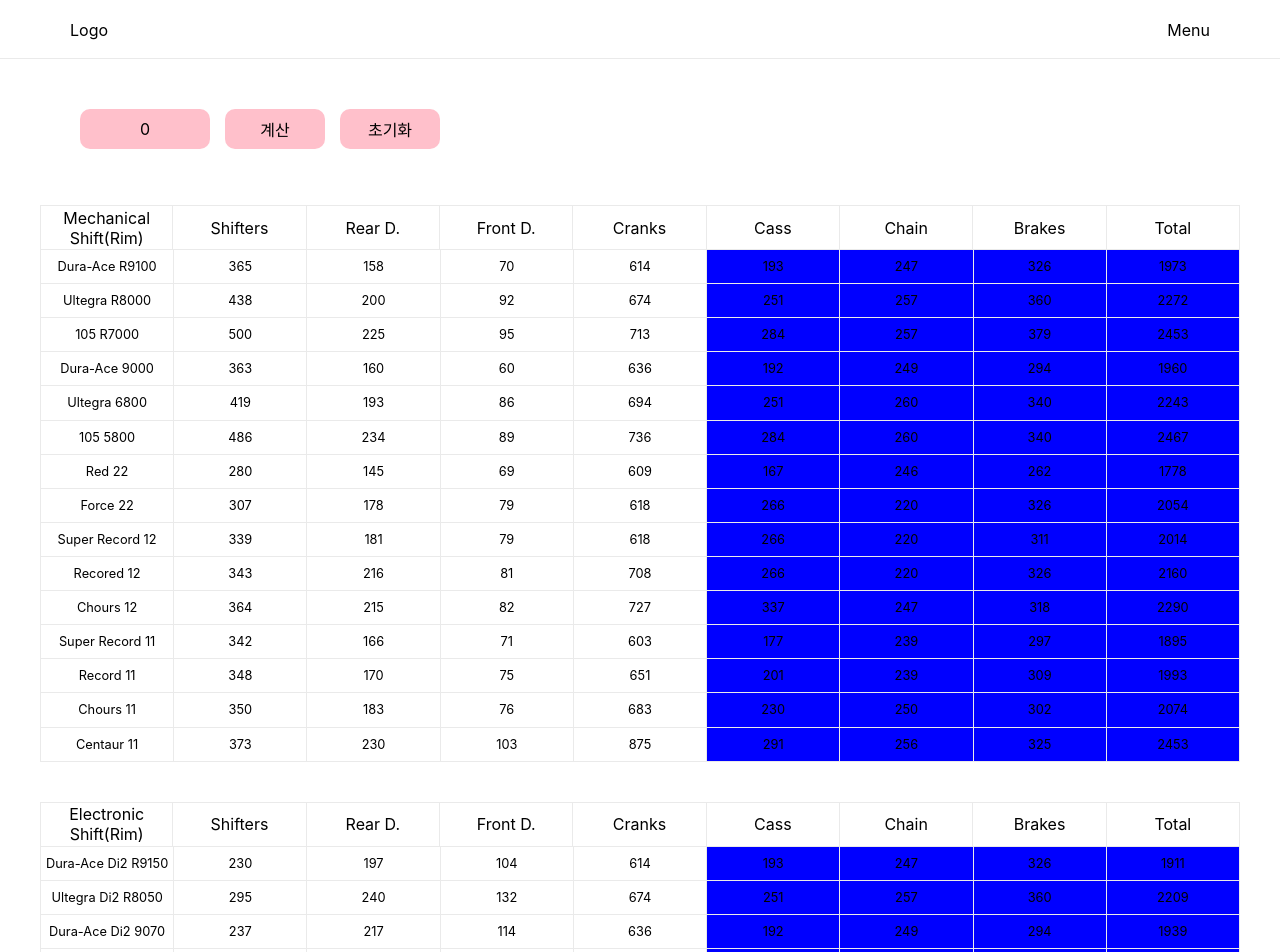
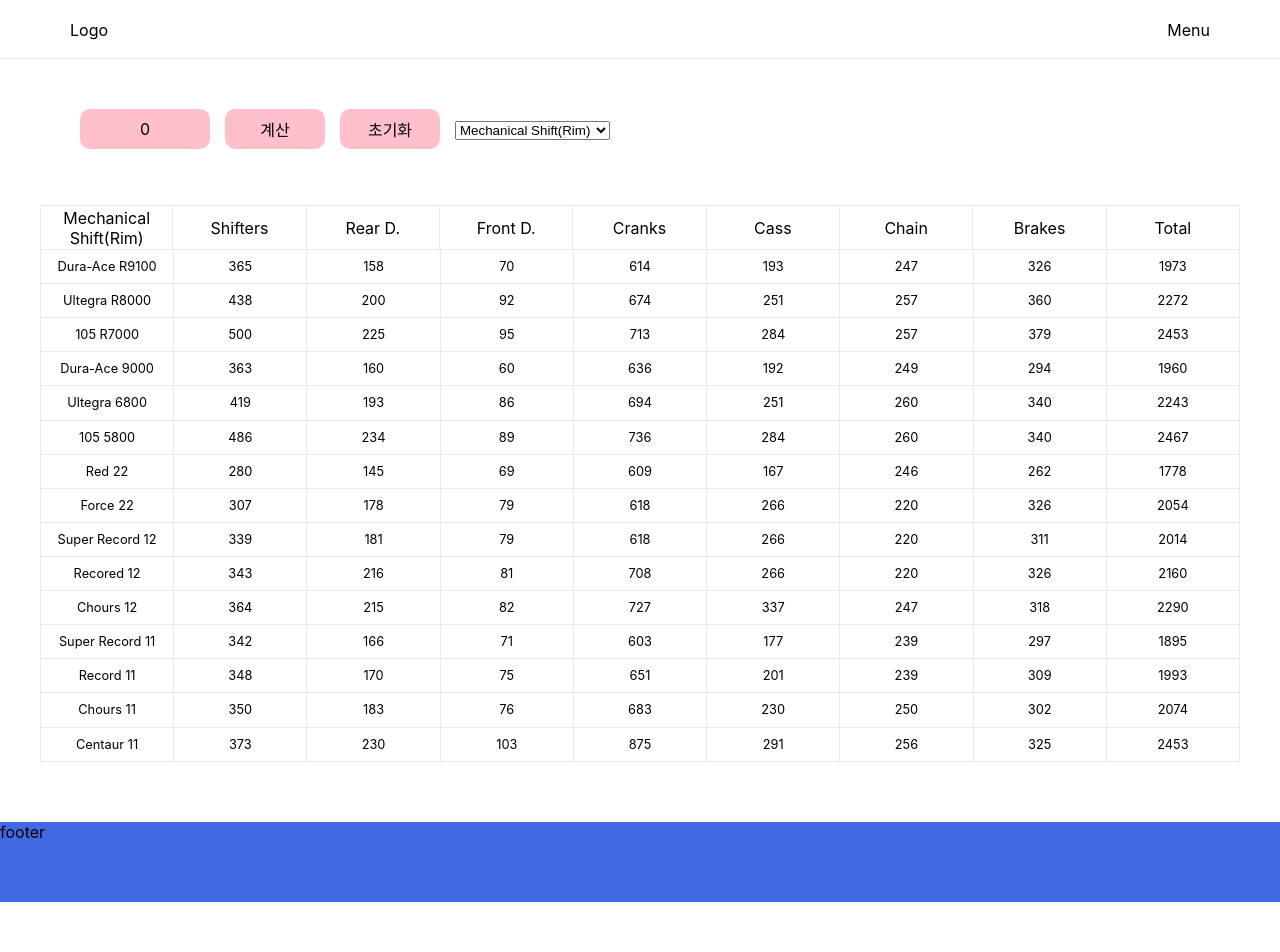
Before and after one commit to sangboking/nextjs-bicycle, a Next.js app: page / in a window 1280 px wide. Shown: the top 952 px of the page. After the commit the page ends 902 px from the top, so only its background shows below. Built offline with nearby package versions, Linux system fonts and the light colour scheme.

Commit message:
feat : 테이블 탭기능 구현

```diff
--- a/next.config.js
+++ b/next.config.js
@@ -2,6 +2,15 @@
 const nextConfig = {
   reactStrictMode: true,
   swcMinify: true,
-}
+  redirects() {
+    return [
+      {
+        source: "/test",
+        destination: "https://naver.com",
+        permanent: true,
+      },
+    ];
+  },
+};
 
-module.exports = nextConfig
+module.exports = nextConfig;
--- /dev/null
+++ b/src/components/common/calculator.tsx
@@ -0,0 +1,50 @@
+import React from "react";
+import styled from "styled-components";
+import Button from "@components/common/button";
+import {
+  useRecoilState,
+  useRecoilValue,
+  useResetRecoilState,
+  useSetRecoilState,
+} from "recoil";
+import { partsTotalSelector } from "@store/atom";
+
+export default function Calculator() {
+  const partsTotal = useRecoilValue(partsTotalSelector);
+
+  const handleWeightResetClick = () => {};
+
+  return (
+    <UlWrapper>
+      <Li>
+        <PartsWeightBox>{partsTotal}</PartsWeightBox>
+      </Li>
+      <Li>
+        <Button content="계산" />
+      </Li>
+      <Li>
+        <Button content="초기화" />
+      </Li>
+    </UlWrapper>
+  );
+}
+
+const UlWrapper = styled.ul`
+  display: inline-flex;
+  list-style: none;
+  margin-top: 50px;
+`;
+
+const Li = styled.li`
+  margin-right: 15px;
+`;
+
+const PartsWeightBox = styled.div`
+  width: 130px;
+  height: 40px;
+  background-color: pink;
+  border-radius: 10px;
+  display: flex;
+  align-items: center;
+  justify-content: center;
+`;
--- a/src/components/common/table.tsx
+++ b/src/components/common/table.tsx
@@ -1,3 +1,4 @@
+import React from "react";
 import { IBikePartsData } from "@data/data";
 import {
   brakesWeightAtom,
@@ -7,9 +8,7 @@ import {
   frontdWeightAtom,
   reardWeightAtom,
   shifterWeightAtom,
-  totalWeightAtom,
 } from "@store/atom";
-import React from "react";
 import { useRecoilState } from "recoil";
 import { getKeyByValue } from "@utils/funcs";
 import styled from "styled-components";
@@ -28,18 +27,20 @@ export default function Table({ headData, partsType, partsData }: PropsType) {
   const [cassWeight, setCassWeight] = useRecoilState(cassWeightAtom);
   const [chainWeight, setChainWeight] = useRecoilState(chainWeightAtom);
   const [brakesWeight, setBrakesWeight] = useRecoilState(brakesWeightAtom);
-  const [totalWeight, setTotalWeight] = useRecoilState(totalWeightAtom);
 
   const copyHeadData = [...headData];
   copyHeadData[0] = partsType;
 
-  const handlePartsClick = (weight: number, data: any, i: number) => {
+  const handlePartsClick = (weight: number, data: any, id: number) => {
     const key = getKeyByValue(data, weight);
 
-    if (key === "shifters") setShiterWeight(i);
-    if (key === "rearD") setReardWeight(weight);
-    if (key === "frontD") setFrontdWeight(weight);
-    if (key === "cranks") setCranksWeight(weight);
+    if (key === "shifters") setShiterWeight({ id, weight });
+    if (key === "rearD") setReardWeight({ id, weight });
+    if (key === "frontD") setFrontdWeight({ id, weight });
+    if (key === "cranks") setCranksWeight({ id, weight });
+    if (key === "cass") setCassWeight({ id, weight });
+    if (key === "chain") setChainWeight({ id, weight });
+    if (key === "brakes") setBrakesWeight({ id, weight });
   };
 
   return (
@@ -51,7 +52,7 @@ export default function Table({ headData, partsType, partsData }: PropsType) {
       </TableHead>
 
       <TableContent>
-        {partsData.map((data, i) => {
+        {partsData.map((data) => {
           return (
             <ContentColumn key={data.name}>
               <ContentColumnBox style={{ backgroundColor: "#fff" }}>
@@ -59,47 +60,70 @@ export default function Table({ headData, partsType, partsData }: PropsType) {
               </ContentColumnBox>
               <ContentColumnBox
                 onClick={() => {
-                  handlePartsClick(data.shifters, data, i);
+                  handlePartsClick(data.shifters, data, data.id);
                 }}
-                partsWeight={data.shifters}
-                weight={shifterWeight}
-                index={i}
+                weight={shifterWeight.id}
+                id={data.id}
               >
                 {data.shifters}
               </ContentColumnBox>
 
               <ContentColumnBox
                 onClick={() => {
-                  handlePartsClick(data.rearD, data, i);
+                  handlePartsClick(data.rearD, data, data.id);
                 }}
-                partsWeight={data.rearD}
-                weight={reardWeight}
+                weight={reardWeight.id}
+                id={data.id}
               >
                 {data.rearD}
               </ContentColumnBox>
 
               <ContentColumnBox
                 onClick={() => {
-                  handlePartsClick(data.frontD, data, i);
+                  handlePartsClick(data.frontD, data, data.id);
                 }}
-                partsWeight={data.frontD}
-                weight={frontdWeight}
+                weight={frontdWeight.id}
+                id={data.id}
               >
                 {data.frontD}
               </ContentColumnBox>
 
               <ContentColumnBox
                 onClick={() => {
-                  handlePartsClick(data.cranks, data, i);
+                  handlePartsClick(data.cranks, data, data.id);
                 }}
-                partsWeight={data.cranks}
-                weight={cranksWeight}
+                weight={cranksWeight.id}
+                id={data.id}
               >
                 {data.cranks}
               </ContentColumnBox>
-              <ContentColumnBox>{data.cass}</ContentColumnBox>
-              <ContentColumnBox>{data.chain}</ContentColumnBox>
-              <ContentColumnBox>{data.brakes}</ContentColumnBox>
+              <ContentColumnBox
+                onClick={() => {
+                  handlePartsClick(data.cass, data, data.id);
+                }}
+                weight={cassWeight.id}
+                id={data.id}
+              >
+                {data.cass}
+              </ContentColumnBox>
+              <ContentColumnBox
+                onClick={() => {
+                  handlePartsClick(data.chain, data, data.id);
+                }}
+                weight={chainWeight.id}
+                id={data.id}
+              >
+                {data.chain}
+              </ContentColumnBox>
+              <ContentColumnBox
+                onClick={() => {
+                  handlePartsClick(data.brakes, data, data.id);
+                }}
+                weight={brakesWeight.id}
+                id={data.id}
+              >
+                {data.brakes}
+              </ContentColumnBox>
               <ContentColumnBox>{data.total}</ContentColumnBox>
             </ContentColumn>
           );
@@ -145,9 +169,8 @@ const ContentColumn = styled.div`
 `;
 
 const ContentColumnBox = styled.div<{
-  partsWeight?: number;
-  weight?: number | null;
-  index?: number;
+  weight?: number;
+  id?: any;
 }>`
   display: flex;
   align-items: center;
@@ -158,7 +181,10 @@ const ContentColumnBox = styled.div<{
   :nth-child(n) {
     font-size: 0.8rem;
     background-color: ${(props) =>
-      props.index === props.weight ? "blue" : "#fff"};
+      props.id === props.weight ? "blue" : "#fff"};
+  }
+  :last-child {
+    background-color: #fff;
   }
 
   cursor: pointer;
--- a/src/pages/index.tsx
+++ b/src/pages/index.tsx
@@ -1,4 +1,4 @@
-import Acalculator from "@components/common/acalculator";
+import Calculator from "@components/common/calculator";
 import Footer from "@components/common/footer";
 import Table from "@components/common/table";
 import {
@@ -11,6 +11,7 @@ import {
 } from "@data/data";
 import type { GetStaticProps } from "next";
 import Head from "next/head";
+import React, { useState } from "react";
 import styled from "styled-components";
 
 interface PropsType {
@@ -22,6 +23,14 @@ interface PropsType {
 }
 
 const Home = ({ headData, rmsData, resData, dmsData, desData }: PropsType) => {
+  const [tabState, setTabState] = useState(1);
+
+  const handleSelectChange = (e: React.ChangeEvent<HTMLSelectElement>) => {
+    if (e.target.value === "msr") setTabState(1);
+    if (e.target.value === "esr") setTabState(2);
+    if (e.target.value === "msd") setTabState(3);
+    if (e.target.value === "esd") setTabState(4);
+  };
   return (
     <Wrapper>
       <Head>
@@ -31,31 +40,46 @@ const Home = ({ headData, rmsData, resData, dmsData, desData }: PropsType) => {
       </Head>
 
       <ContentSection>
-        <Acalculator />
+        <Calculator />
 
+        <select onChange={handleSelectChange}>
+          <option value="msr">Mechanical Shift(Rim)</option>
+          <option value="esr">Electronic Shift(Rim)</option>
+          <option value="msd">Mechanical Shift(Disc)</option>
+          <option value="esd">Electronic Shift(Disc)</option>
+        </select>
+
+        {tabState === 1 && (
           <Table
             headData={headData}
             partsType="Mechanical Shift(Rim)"
             partsData={rmsData}
           />
+        )}
 
+        {tabState === 2 && (
           <Table
             headData={headData}
             partsType="Electronic Shift(Rim)"
             partsData={resData}
           />
+        )}
 
+        {tabState === 3 && (
           <Table
             headData={headData}
             partsType="Mechanical Shift(Disc)"
             partsData={dmsData}
           />
+        )}
 
+        {tabState === 4 && (
           <Table
             headData={headData}
             partsType="Electronic Shift(Disc)"
             partsData={desData}
           />
+        )}
       </ContentSection>
 
       <Footer />
--- a/src/store/atom.ts
+++ b/src/store/atom.ts
@@ -1,46 +1,64 @@
-import { atom } from "recoil";
+import { atom, selector } from "recoil";
 
-export const partsTotalWeightAtom = atom<number>({
-  key: "partsTotalWeight",
-  default: 0,
+interface IParts {
+  id: number;
+  weight: number;
+}
+
+export const shifterWeightAtom = atom<IParts>({
+  key: "shifterWeight",
+  default: { id: 0, weight: 0 },
 });
 
-export const shifterWeightAtom = atom<number | null>({
-  key: "shifterWeight",
-  default: null,
+export const reardWeightAtom = atom<IParts>({
+  key: "reardWeight",
+  default: { id: 0, weight: 0 },
 });
 
-export const reardWeightAtom = atom<number>({
-  key: "reardWeight",
-  default: 0,
+export const frontdWeightAtom = atom<IParts>({
+  key: "frontdWeight",
+  default: { id: 0, weight: 0 },
 });
 
-export const frontdWeightAtom = atom<number>({
-  key: "frontdWeight",
-  default: 0,
+export const cranksWeightAtom = atom<IParts>({
+  key: "creanksWeight",
+  default: { id: 0, weight: 0 },
 });
 
-export const cranksWeightAtom = atom<number>({
-  key: "creanksWeight",
-  default: 0,
+export const cassWeightAtom = atom<IParts>({
+  key: "cassWeight",
+  default: { id: 0, weight: 0 },
 });
 
-export const cassWeightAtom = atom<number>({
-  key: "cassWeight",
-  default: 0,
+export const chainWeightAtom = atom<IParts>({
+  key: "chainWeight",
+  default: { id: 0, weight: 0 },
 });
 
-export const chainWeightAtom = atom<number>({
-  key: "chainWeight",
-  default: 0,
+export const brakesWeightAtom = atom<IParts>({
+  key: "brakesWeight",
+  default: { id: 0, weight: 0 },
 });
 
-export const brakesWeightAtom = atom<number>({
-  key: "brakesWeight",
-  default: 0,
+export const partsTotalSelector = selector({
+  key: "partsTotalSelector",
+  get: ({ get }) => {
+    const shifter = get(shifterWeightAtom);
+    const rearD = get(reardWeightAtom);
+    const frontD = get(frontdWeightAtom);
+    const cranks = get(cranksWeightAtom);
+    const cass = get(cassWeightAtom);
+    const chain = get(chainWeightAtom);
+    const brakes = get(brakesWeightAtom);
+
+    const total =
+      shifter.weight +
+      rearD.weight +
+      frontD.weight +
+      cranks.weight +
+      cass.weight +
+      chain.weight +
+      brakes.weight;
+    return total;
+  },
 });
-
-export const totalWeightAtom = atom<number>({
-  key: "totalWeight",
-  default: 0,
-});
```
Also changed, not shown: src/components/common/acalculator.tsx (deleted, +0 -53 lines), src/data/data.ts (+50 -0 lines), src/pages/test/index.tsx (added, +5 -0 lines). Lines whose indentation alone changed are shown as unchanged.
